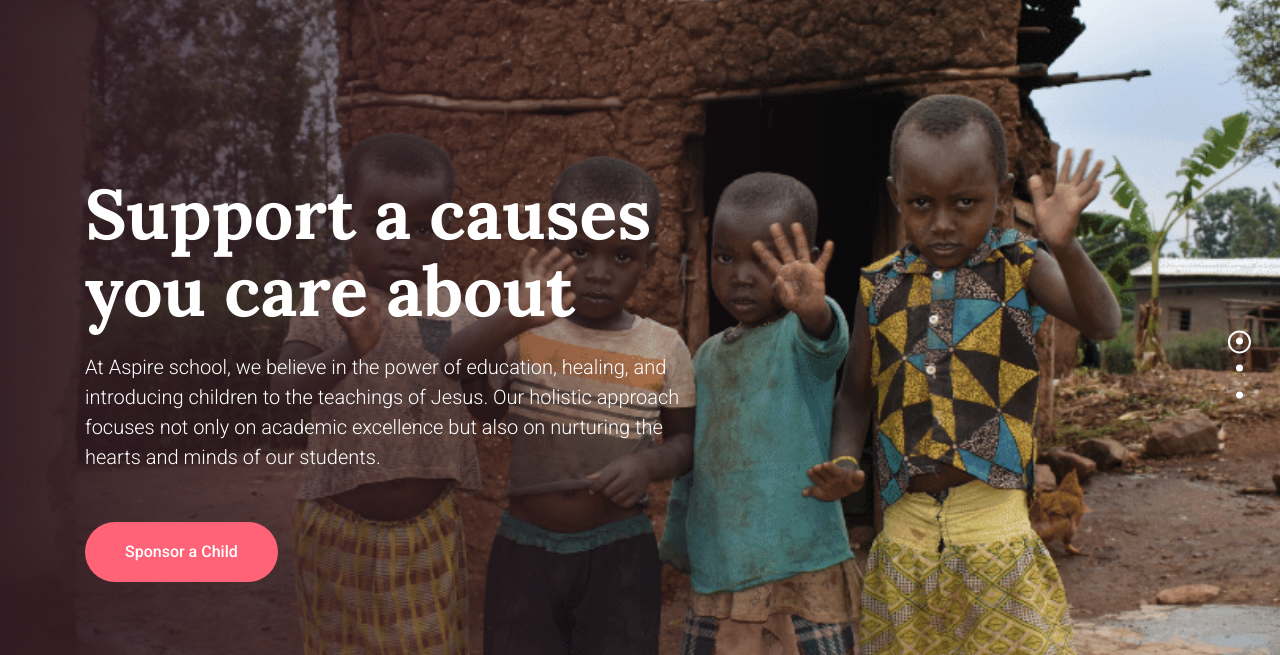
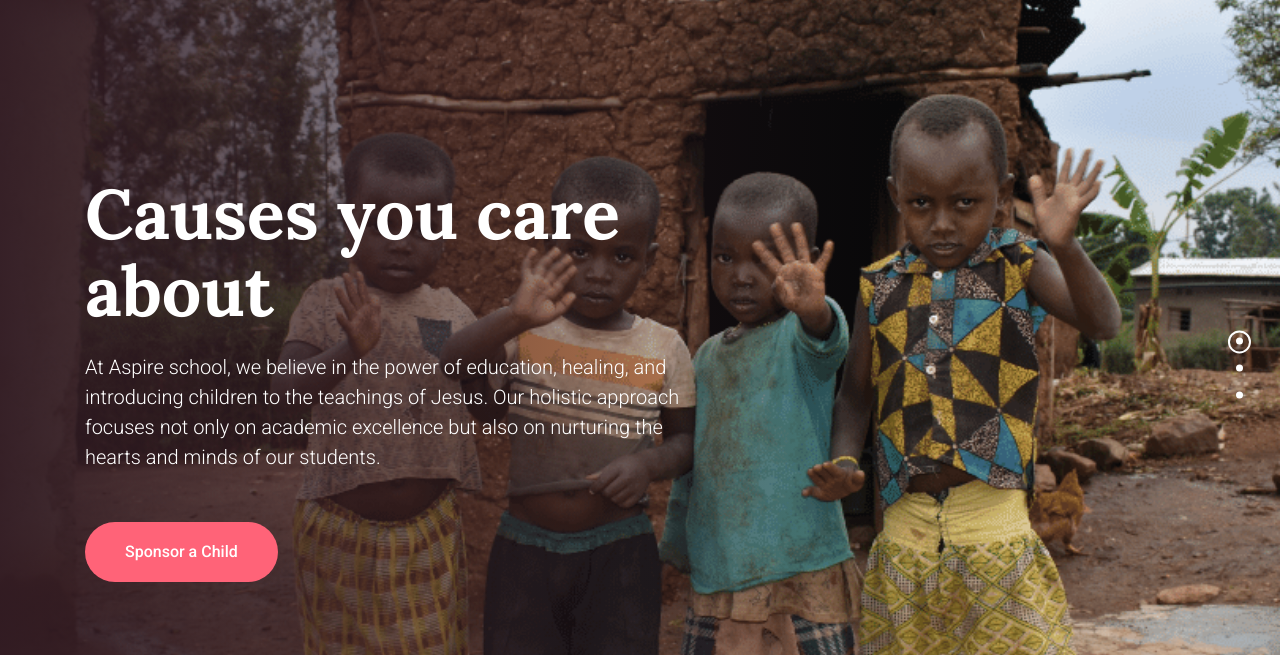
Before and after one commit to kaybrian/aspire, a plain HTML site: page public/index.html in a window 1280 px wide. Shown: the part 145-800 px from the top of the page. Drawn offline with nearby package versions, Linux system fonts and the light colour scheme.

Commit message:
update error

```diff
--- a/public/index.html
+++ b/public/index.html
@@ -108,7 +108,7 @@
             <div class="row">
               <div class="col-xxl-6 col-xl-7 col-lg-7 col-md-8 col-sm-10">
                 <div class="hero-caption">
-                  <h1 data-animation="fadeInUp" data-delay=".2s">Support a causes you care about</h1>
+                  <h1 data-animation="fadeInUp" data-delay=".2s">Causes you care about</h1>
                   <P data-animation="fadeInUp" data-delay=".4s">
                     At Aspire school, we believe in the power of education, healing, and introducing children to the
                     teachings of Jesus.
```
